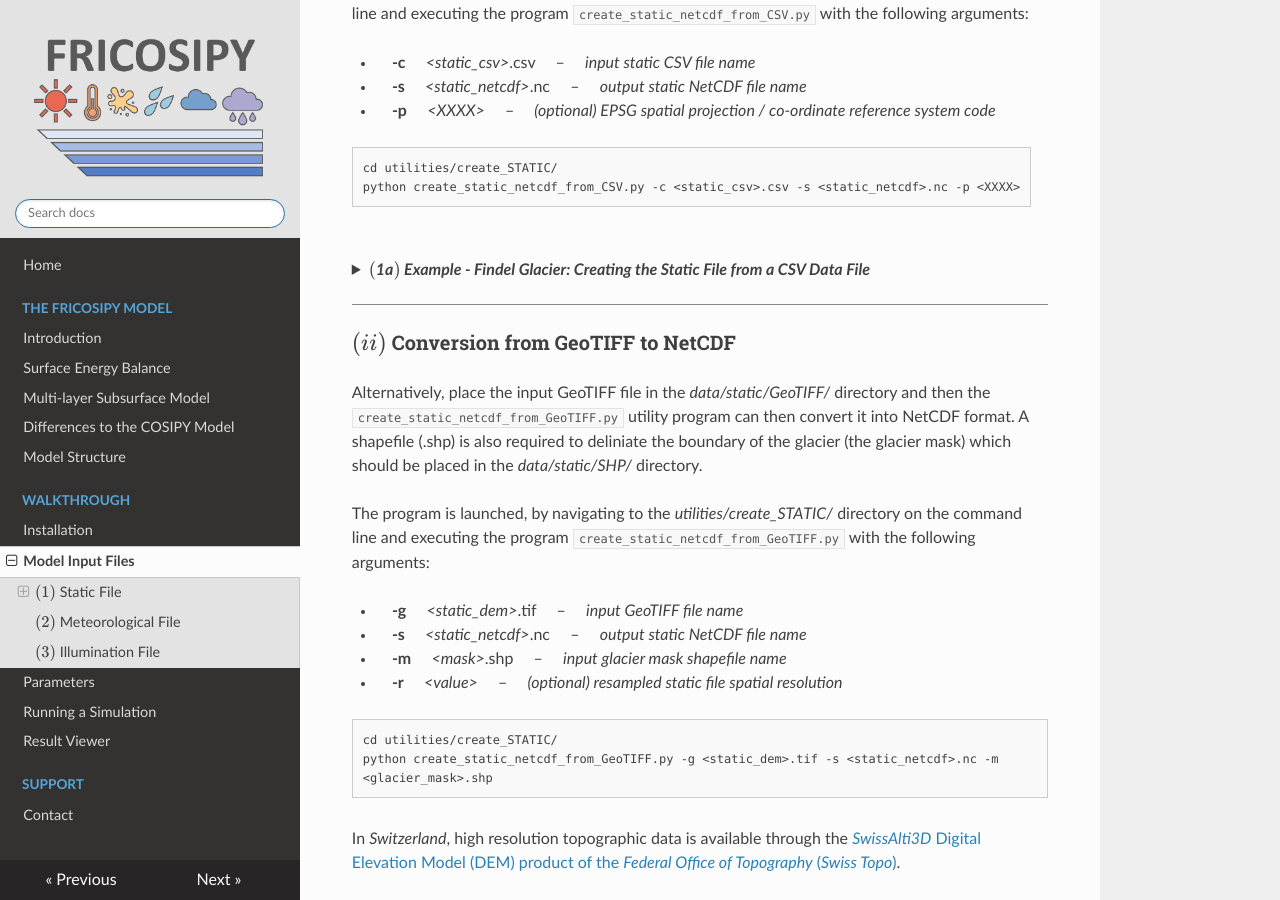
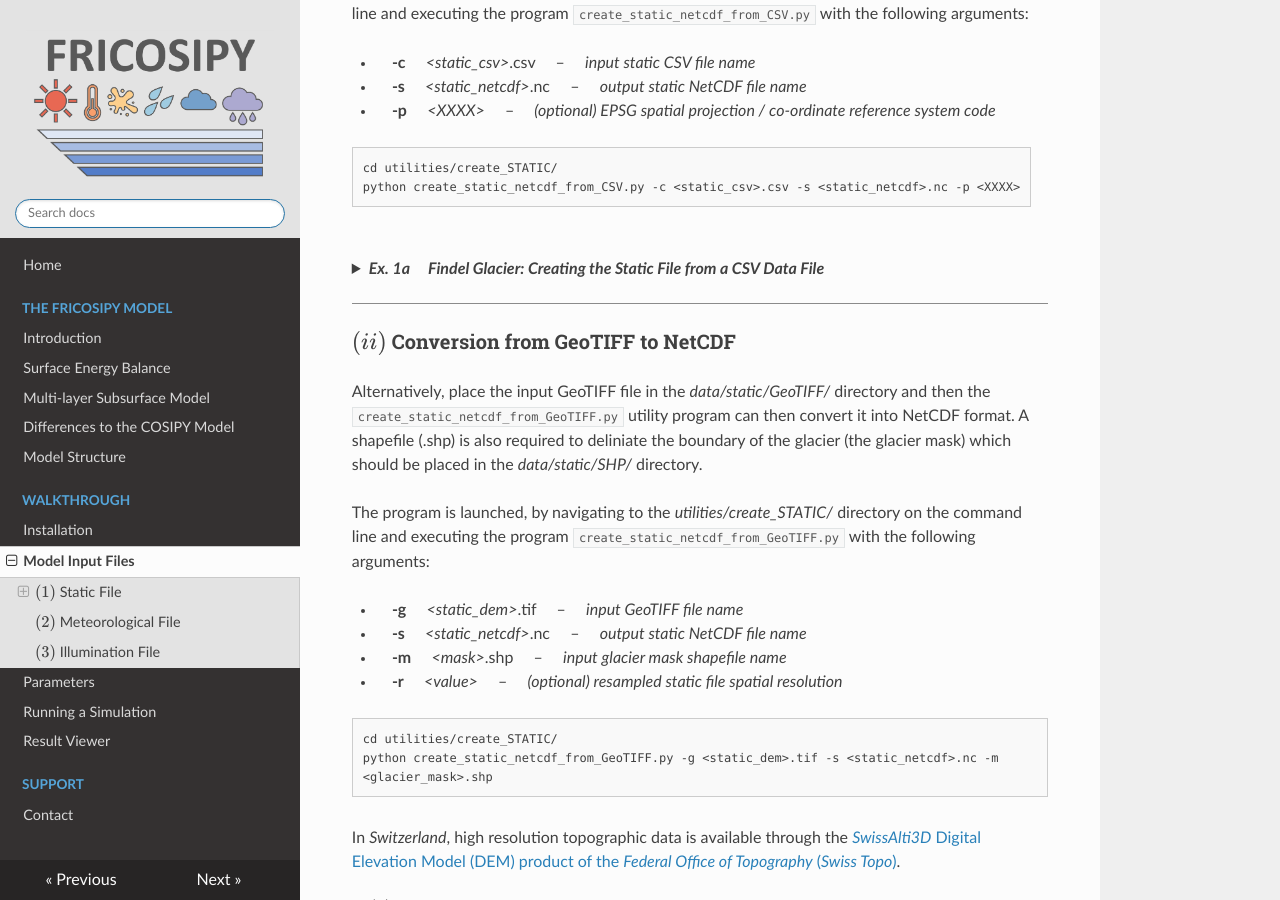
Before and after one commit to MarcusGastaldello/FRICOSIPY, an MkDocs documentation site: the page built from docs/model_input_files.md, in a window 1280 px wide and 900 px high, scrolled down 1813 px. Built offline with MkDocs 1.6.1, drawn with Linux system fonts in a browser that asks for light colours.

Commit message:
Update example title for Findel Glacier section

```diff
--- a/docs/model_input_files.md
+++ b/docs/model_input_files.md
@@ -72,7 +72,7 @@ The program is launched, by navigating to the *utilities/create_STATIC/* directo
 </div>
 <br>
 
-??? "***$($1a$)$ Example - Findel Glacier: Creating the Static File from a CSV Data File***"
+??? "***Ex. 1a &emsp; Findel Glacier: Creating the Static File from a CSV Data File***"
 
     <br>
     !!! example
```
